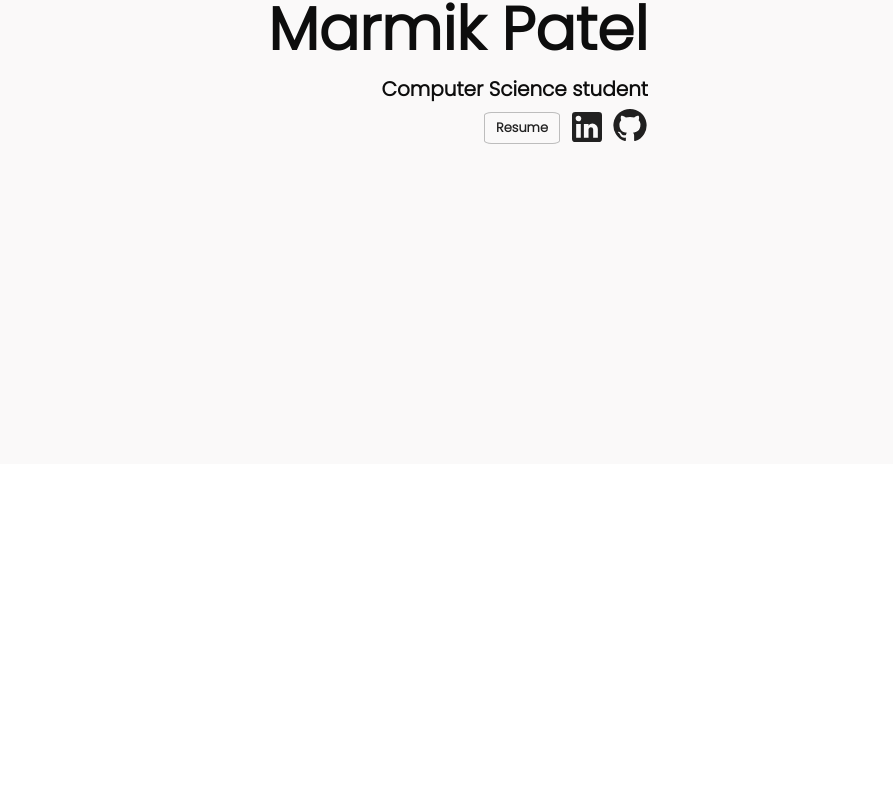
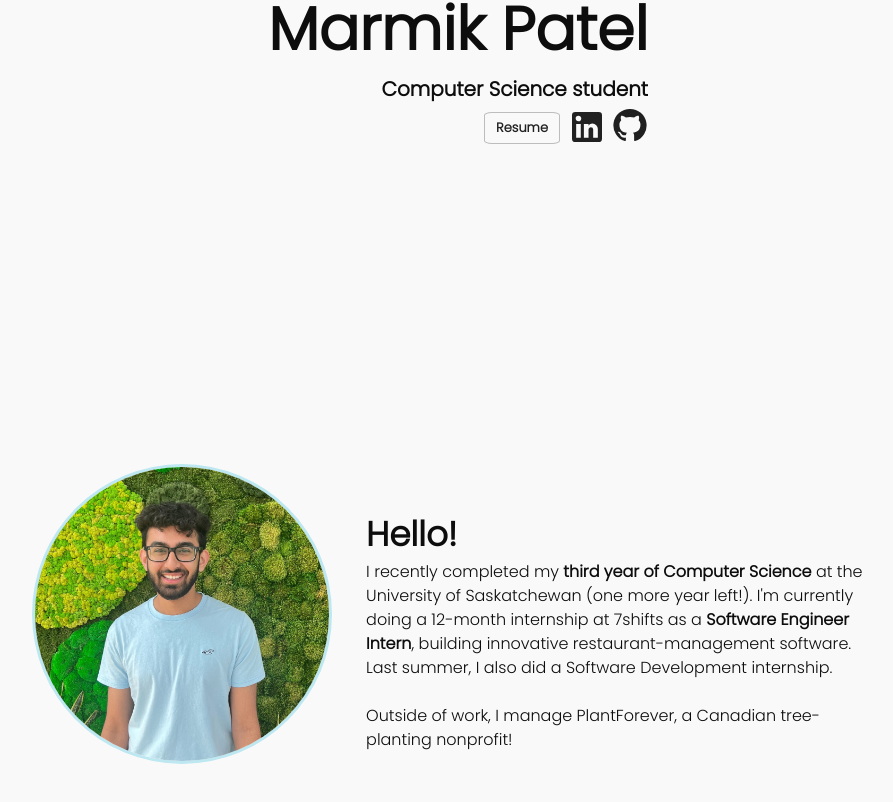
Before and after one commit to marmikpatel19/marmikpatel19.github.io, a React (Create React App) app: page / in a window 1280 px wide. Shown: the part 230-1032 px from the top of the page, without its empty margins (182-1075 px from the left). Before the commit the page ends 800 px from the top, so only its background shows below. Built offline with nearby package versions, Linux system fonts and the light colour scheme.

Commit message:
create about us component

```diff
--- a/src/components/about.jsx
+++ b/src/components/about.jsx
@@ -1,5 +1,84 @@
+import { Link, Typography } from "@mui/material";
+import { Box, Container } from "@mui/system";
+
 function About() {
-  return <div id="About Me"></div>;
+  return (
+    <Container
+      id="About Me"
+      fixed
+      maxWidth="md"
+      sx={{
+        bgcolor: "background.main",
+        height: "60vh",
+        width: "90%",
+      }}
+    >
+      <Box
+        sx={{
+          bgcolor: "background.main",
+          display: "flex",
+          alignItems: "center",
+          flexDirection: {
+            xs: "column",
+            md: "row",
+          },
+        }}
+      >
+        <img
+          src={"images/marmik_patel.jpg"}
+          alt="Marmik Patel"
+          style={{
+            borderRadius: "50%",
+            border: "solid",
+            borderWidth: "3px",
+            borderColor: "#bde8f1",
+            maxWidth: "300px",
+            marginRight: "4%",
+            marginBottom: "4%",
+          }}
+        />
+
+        <Box
+          sx={{
+            bgcolor: "background.main",
+            display: "flex",
+            flexDirection: "column",
+          }}
+        >
+          <Typography
+            textAlign="left"
+            sx={{
+              color: "dark.main",
+              textTransform: "none",
+              fontSize: "h4.fontSize",
+              fontWeight: "bold",
+            }}
+          >
+            Hello!
+          </Typography>
+
+          <Typography
+            textAlign="left"
+            sx={{
+              color: "dark.main",
+              textTransform: "none",
+              fontSize: "h7.fontSize",
+            }}
+          >
+            I recently completed my <b>third year of Computer Science</b> at the
+            University of Saskatchewan (one more year left!). I'm currently
+            doing a 12-month internship at 7shifts as a{" "}
+            <b>Software Engineer Intern</b>, building innovative
+            restaurant-management software. Last summer, I also did a Software
+            Development internship. <br />
+            <br />
+            Outside of work, I manage PlantForever, a Canadian tree-planting
+            nonprofit!
+          </Typography>
+        </Box>
+      </Box>
+    </Container>
+  );
 }
 
 export default About;
```
Also changed, not shown: public/images/aboutme-background.JPG (deleted), public/images/marmik_patel.jpg (added).
